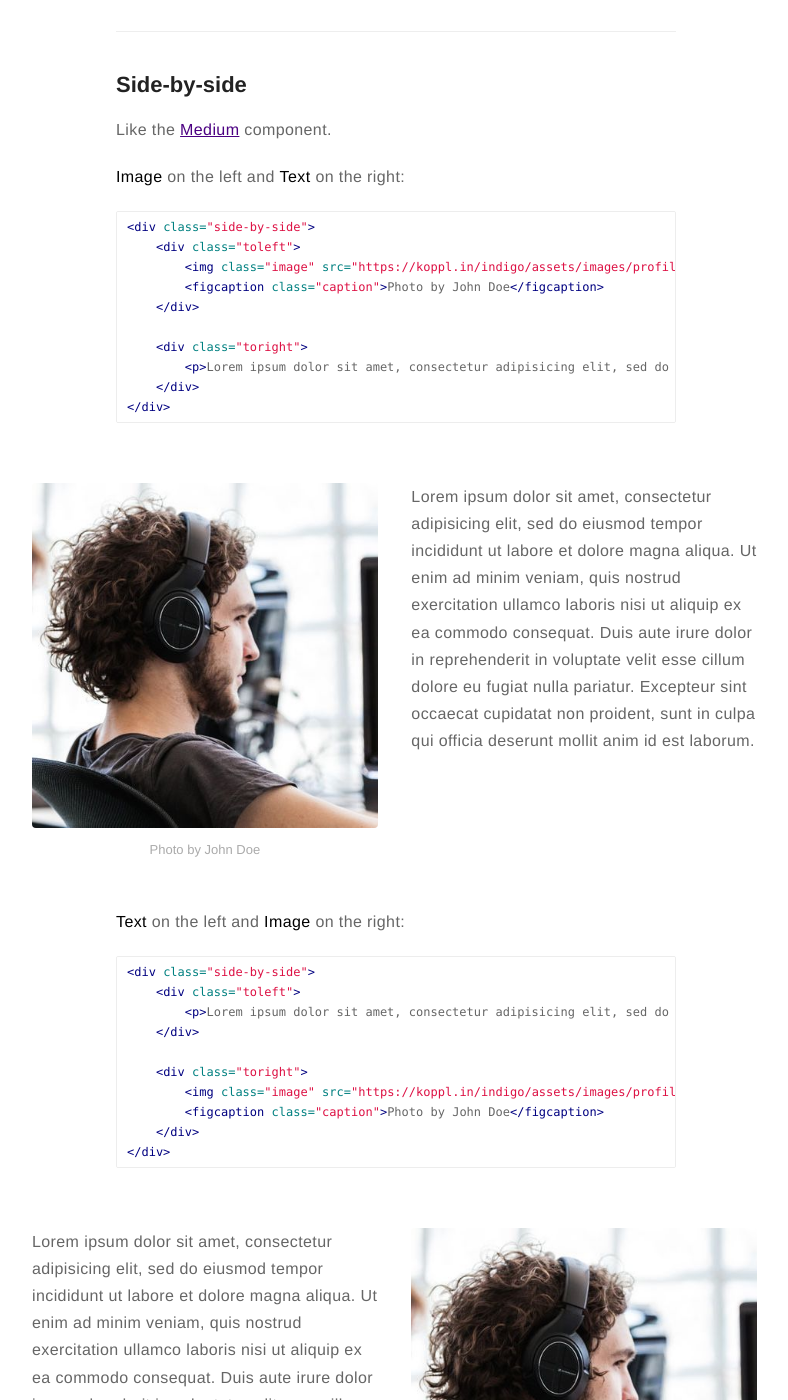
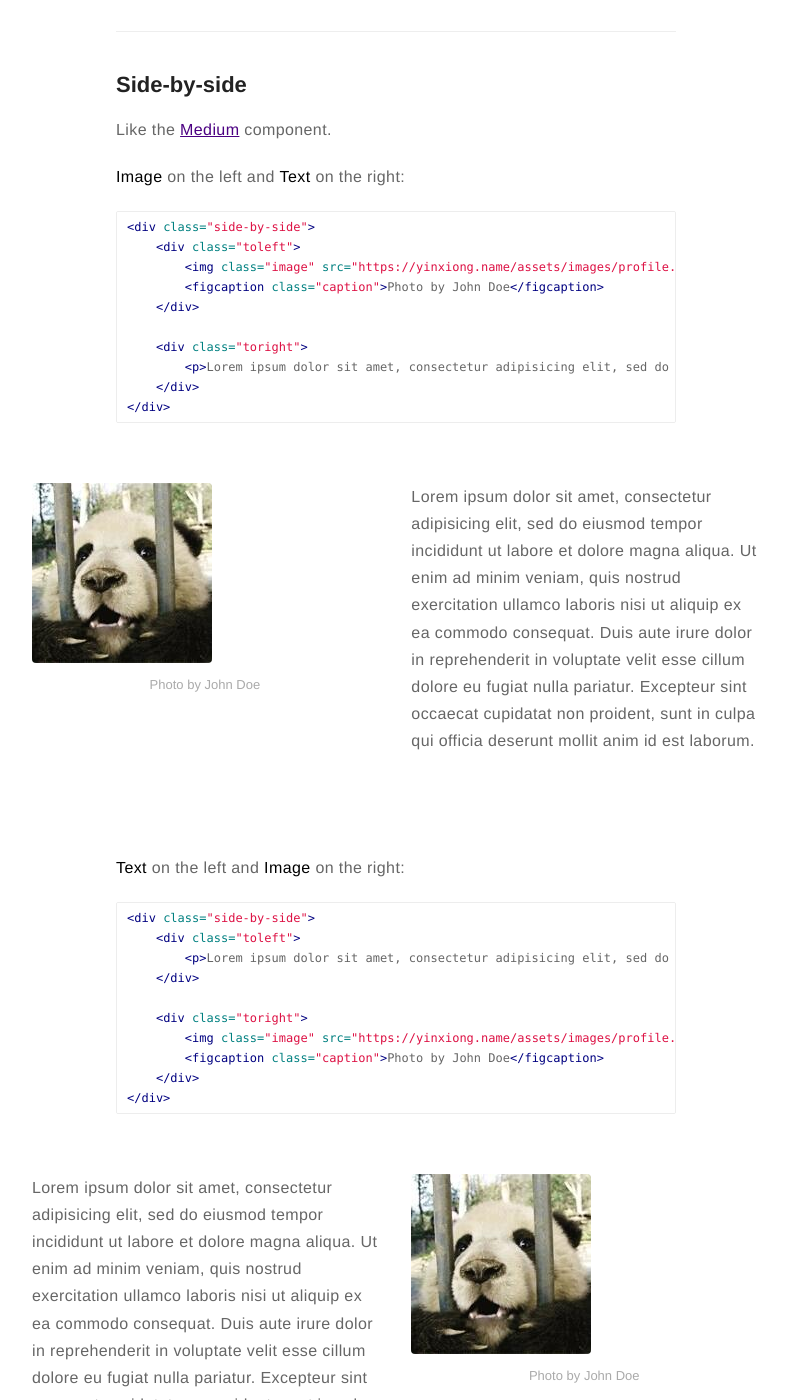
Before and after one commit to languid/languid.github.io, a Jekyll site: the page built from _posts/2015-02-24-markdown-extra-components.markdown, in a window 1280 px wide and 1400 px high, scrolled down 1068 px. Shown: the whole window, without its empty margins (244-1032 px from the left). Built offline with Jekyll 4.4.1, drawn with Linux system fonts in a browser that asks for light colours; comment, search, counter and statistics services are not loaded; some of the changed lines change nothing that is shown; some of the changed text lies outside the part shown.

Commit message:
add blog

```diff
--- a/_config.yml
+++ b/_config.yml
@@ -16,7 +16,7 @@
 resume-external: true
 resume-url: https://google.com/?q=my+resume
 
-url: https://koppl.in/indigo
+url: https://yinxiong.name
 # your url: http://USERNAME.github.io
 
 permalink: /:title/
@@ -54,17 +54,11 @@
 
 authors:
     johndoe:
-        name: John Doe
-        bio: A Man who travels the world eating noodles
+        name: Yinxiong
+        bio: EL PSY COOGROO
         external-image: false
         picture: assets/images/profile.jpg
-        twitter: johndoe
-    jamesfoster:
-        name: James Foster
-        bio: A Man who develops software with coffee
-        external-image: false
-        picture: assets/images/james.jpg
-        twitter: jamesfoster
+        twitter: Yinxiong
 
 # do you want a larger site? change the option below
 # options: [normal, large] | default: normal
```
Also changed, not shown: assets/images/profile.jpg.
